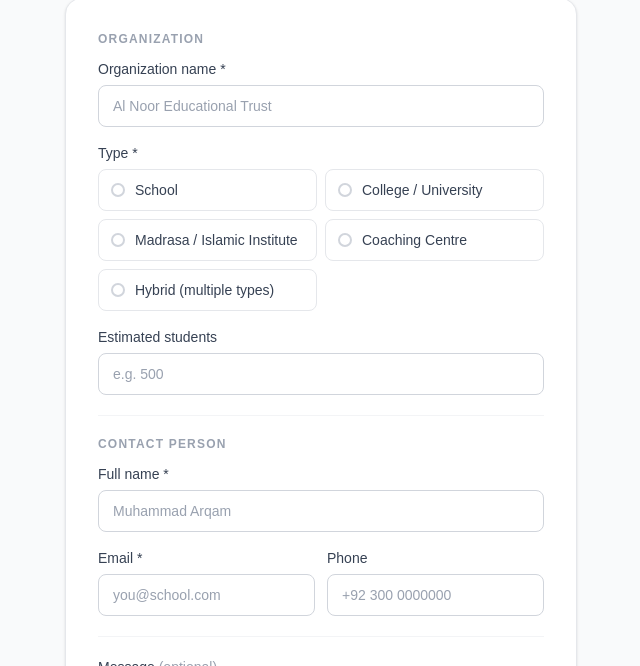
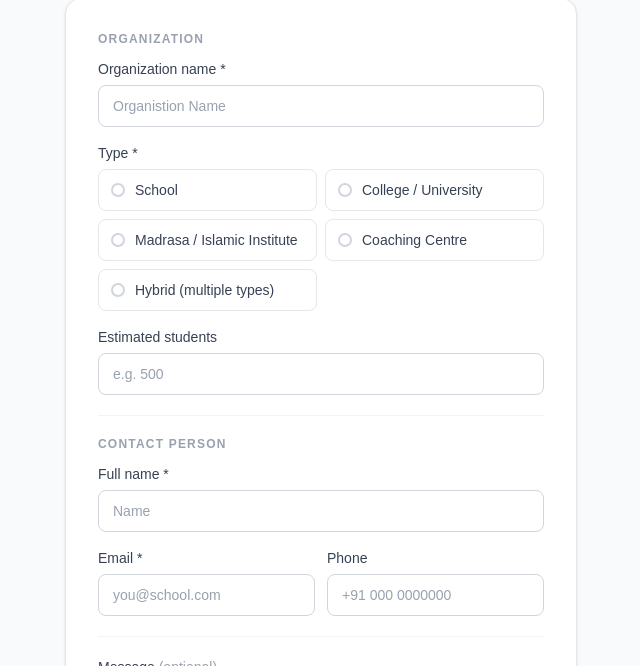
Before and after one commit to arqam365/bookish-happiness-erp, a Next.js app: page /get-started in a window 1280 px wide. Shown: the part 228-894 px from the top of the page, without its empty margins (319-959 px from the left). Built offline with nearby package versions, Linux system fonts and the light colour scheme; no server answers.

Commit message:
Update placeholder text in organization and contact forms

```diff
--- a/app/get-started/page.tsx
+++ b/app/get-started/page.tsx
@@ -102,7 +102,7 @@ export default function GetStartedPage() {
             <div>
               <p className="mb-3 text-xs font-semibold uppercase tracking-widest text-gray-400">Organization</p>
               <div className="space-y-4">
-                <Input label="Organization name *" placeholder="Al Noor Educational Trust" error={errors.orgName?.message} {...register('orgName')} />
+                <Input label="Organization name *" placeholder="Organistion Name" error={errors.orgName?.message} {...register('orgName')} />
 
                 <div>
                   <label className="mb-1.5 block text-sm font-medium text-gray-700">Type *</label>
@@ -132,10 +132,10 @@ export default function GetStartedPage() {
             <div className="border-t border-gray-100 pt-5">
               <p className="mb-3 text-xs font-semibold uppercase tracking-widest text-gray-400">Contact person</p>
               <div className="space-y-4">
-                <Input label="Full name *" placeholder="Muhammad Arqam" error={errors.contactName?.message} {...register('contactName')} />
+                <Input label="Full name *" placeholder="Name" error={errors.contactName?.message} {...register('contactName')} />
                 <div className="grid grid-cols-2 gap-3">
                   <Input label="Email *" type="email" placeholder="you@school.com" error={errors.contactEmail?.message} {...register('contactEmail')} />
-                  <Input label="Phone" type="tel" placeholder="+92 300 0000000" {...register('contactPhone')} />
+                  <Input label="Phone" type="tel" placeholder="+91 000 0000000" {...register('contactPhone')} />
                 </div>
               </div>
             </div>
```
